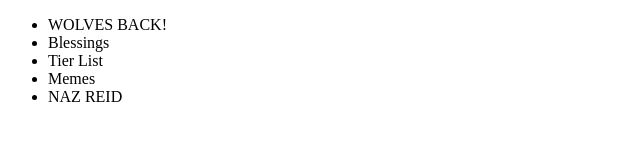
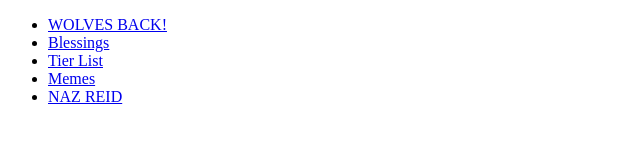
Before and after one commit to RileyDu/wolves-back, a plain HTML site: page index.html in a window 1280 px wide. Shown: the whole page, without its empty margins (0-640 px from the left). Drawn offline with Linux system fonts and the light colour scheme.

Commit message:
page links created in the nav bar

```diff
--- a/index.html
+++ b/index.html
@@ -9,11 +9,11 @@
   <body>
     <nav class="navbar">
       <ul>
-        <li>WOLVES BACK!</li>
-        <li>Blessings</li>
-        <li>Tier List</li>
-        <li>Memes</li>
-        <li>NAZ REID</li>
+        <li><a href="index.html">WOLVES BACK!</a></li>
+        <li><a href="blessings.html">Blessings</a></li>
+        <li><a href="tier-list.html">Tier List</a></li>
+        <li><a href="meme.html">Memes</a></li>
+        <li><a href="nazreid.html">NAZ REID</a></li>
       </ul>
     </nav>
   </body>
```
